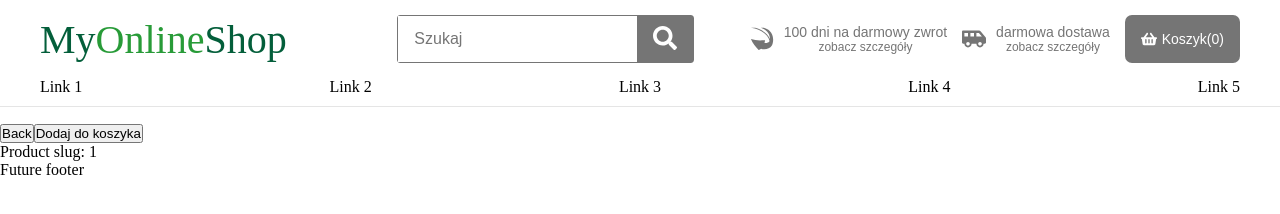
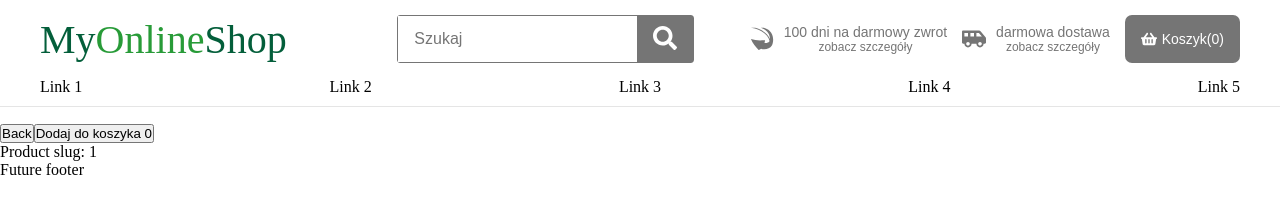
Before and after one commit to robinho1989/Online-Shop, a Next.js app: page /1 in a window 1280 px wide. Shown: the top 214 px of the page. Built offline with nearby package versions, Linux system fonts and the light colour scheme; no server answers.

Commit message:
addproduct function

```diff
--- a/contexts/CardContext.tsx
+++ b/contexts/CardContext.tsx
@@ -8,7 +8,8 @@ type Product = {
 };
 type CardContext = {
 	card: Product[];
-	// addProduct: (id: string) => void;
+	initialValue:number
+	addProduct: (id: string) => void;
 };
 export const CardContext = React.createContext<CardContext | undefined>(
 	undefined
@@ -19,9 +20,17 @@ export const CardProvider = ({
 	children: React.ReactElement;
 }) => {
 	const [card, setCard] = useState<Product[]>([]);
-
+	const [initialValue, setInitialValue] = useState(0);
+	const addProduct = (id: string) => {
+		// if (card.find((product) => product.id === id)) {
+		// 	setInitialValue(initialValue + 1);
+		// }
+		setInitialValue(initialValue+1)
+	};
 	return (
-		<CardContext.Provider value={{ card }}>{children}</CardContext.Provider>
+		<CardContext.Provider value={{ card, addProduct,initialValue }}>
+			{children}
+		</CardContext.Provider>
 	);
 };
 
--- a/pages/[slug].tsx
+++ b/pages/[slug].tsx
@@ -13,7 +13,7 @@ export default function ProductDetail() {
 		},
 	});
 
-	const { card } = useCardContext();
+	const { card, addProduct, initialValue } = useCardContext();
 
 	return (
 		<>
@@ -31,7 +31,9 @@ export default function ProductDetail() {
 					<button>
 						<Link href={'/'}>Back</Link>
 					</button>
-					<button >Dodaj do koszyka</button>
+					<button onClick={() => addProduct}>
+						{`Dodaj do koszyka ${initialValue}`}
+					</button>
 				</div>
 			</article>
 			<p>Product slug: {productSlug}</p>
```
